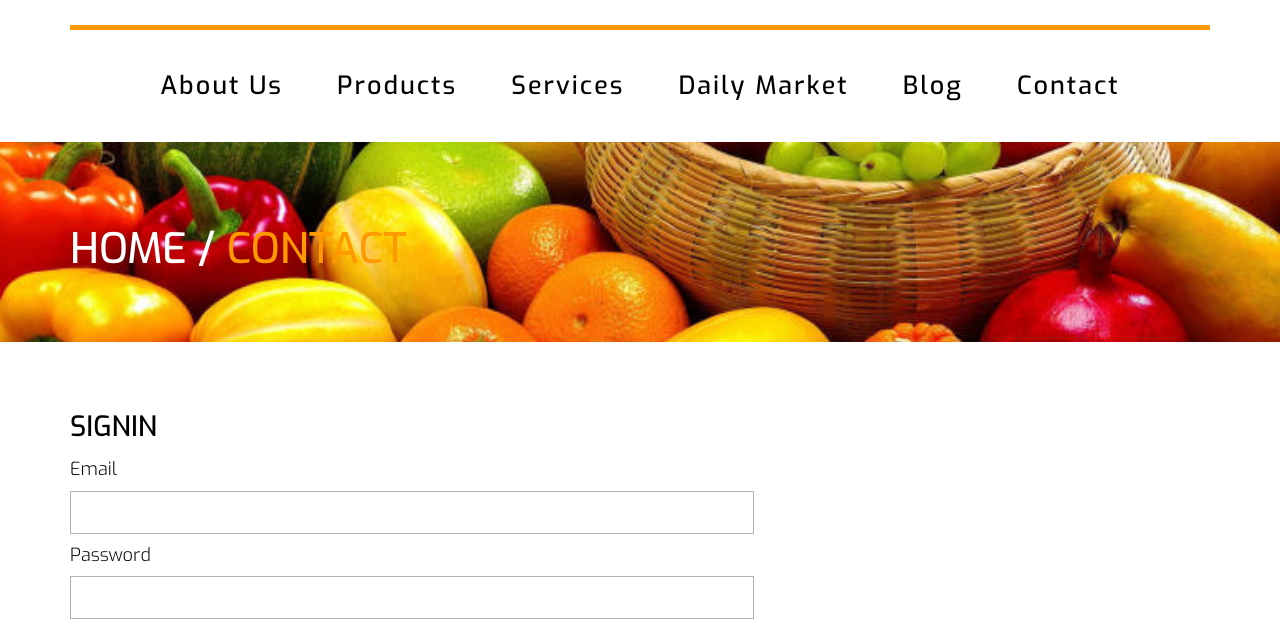
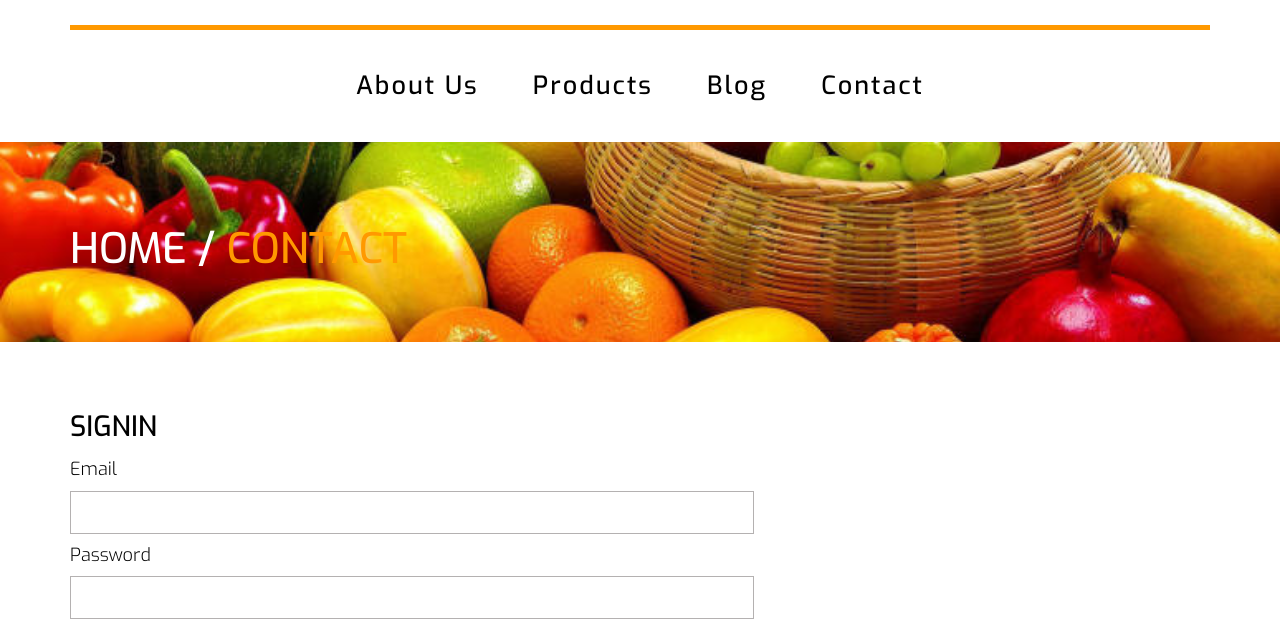
Before and after one commit to nullBit18/Weebtech-Project-Frutto, a plain HTML site: page web/signin.html in a window 1280 px wide. Shown: the part 158-782 px from the top of the page. Drawn offline with Linux system fonts and the light colour scheme.

Commit message:
Update signin.html
Removed daily market and services

```diff
--- a/web/signin.html
+++ b/web/signin.html
@@ -39,15 +39,7 @@ Smartphone Compatible web template, free webdesigns for Nokia, Samsung, LG, Sony
 							<li class="in-up"><a href="contact.html" class="scroll">Contact</a> <label>|</label></li>
 							<li class="in-up"><a href="signin.html" class="scroll"> Sign in </a> <label>|</label></li>
 							<li><a href="signup.html" class="scroll">Sign up</a> <label>|</label></li>
-							<!--
-							<li>
-									<select tabindex="4" class="dropdown">
-										<option value="" class="label" value="">Currency</option>
-										<option value="1">Dollar</option>
-										<option value="2">Euro</option>
-									</select>
-							</li>
-						-->
+
 						</ul>
 				</div>
 				<div class="search-top">
@@ -72,8 +64,7 @@ Smartphone Compatible web template, free webdesigns for Nokia, Samsung, LG, Sony
 					<ul>
 						<li ><a href="about.html">About Us</a></li>
 						<li><a href="product.html" > Products</a></li>
-						<li><a href="services.html" > Services </a></li>
-						<li><a href="404.html" >Daily Market</a></li>
+
 						<li><a href="blog.html" > Blog </a></li>
 						<li><a href="contact.html" > Contact </a></li>
 					</ul>
@@ -114,21 +105,7 @@ Smartphone Compatible web template, free webdesigns for Nokia, Samsung, LG, Sony
 				</form>
 				</div>
 			</div>
-				<!---->
-				<!--
-			<div class="map-top">
-				<div class="map">
-					<iframe src="https://www.google.com/maps/embed?pb=!1m18!1m12!1m3!1d12947831.742778081!2d-95.665!3d37.599999999999994!2m3!1f0!2f0!3f0!3m2!1i1024!2i768!4f13.1!3m3!1m2!1s0x54eab584e432360b%3A0x1c3bb99243deb742!2sUnited+States!5e0!3m2!1sen!2sin!4v1422444552833" ></iframe>
-				</div>
-					<div class="address">
-						<h5>Address</h5>
-						<p>Lipsum street, Georgia
-							Newyork</p>
-						<a href="mailto:info@mycompany.com" class="company">info@mycompany.com</a>
-					</div>
-				</div>
-			-->
-			<!--footer-->
+
 			<div class="footer">
 				<div class="container">
 					 <p class="footer-grid">Copyright &copy; 2018 Frutto </p>
```
